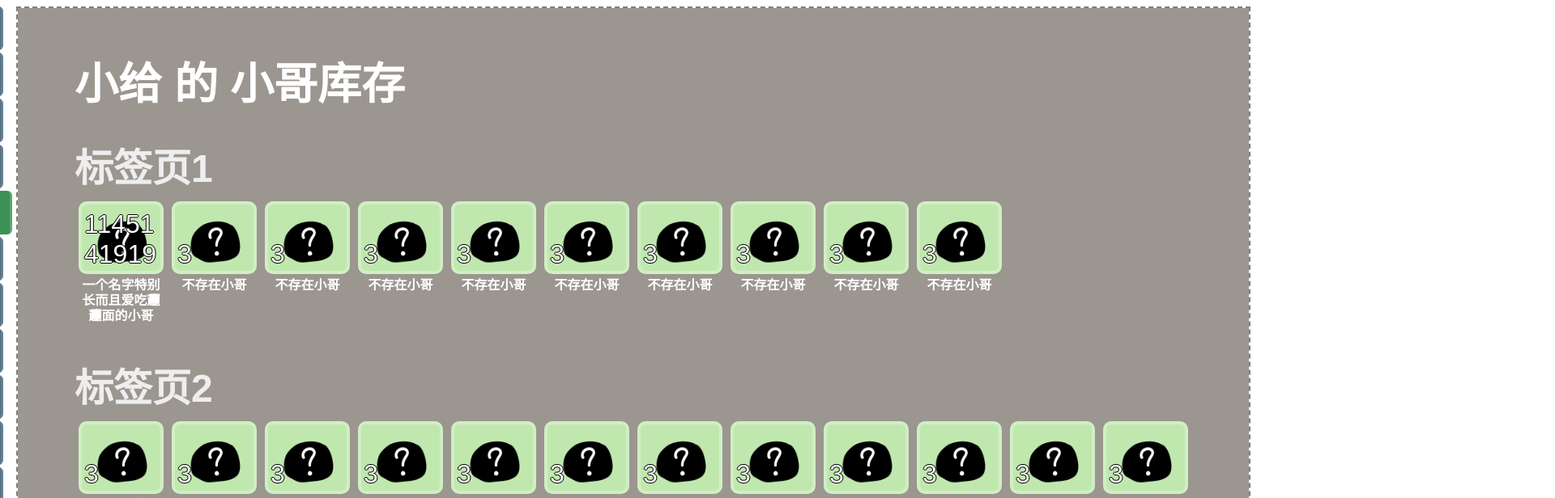
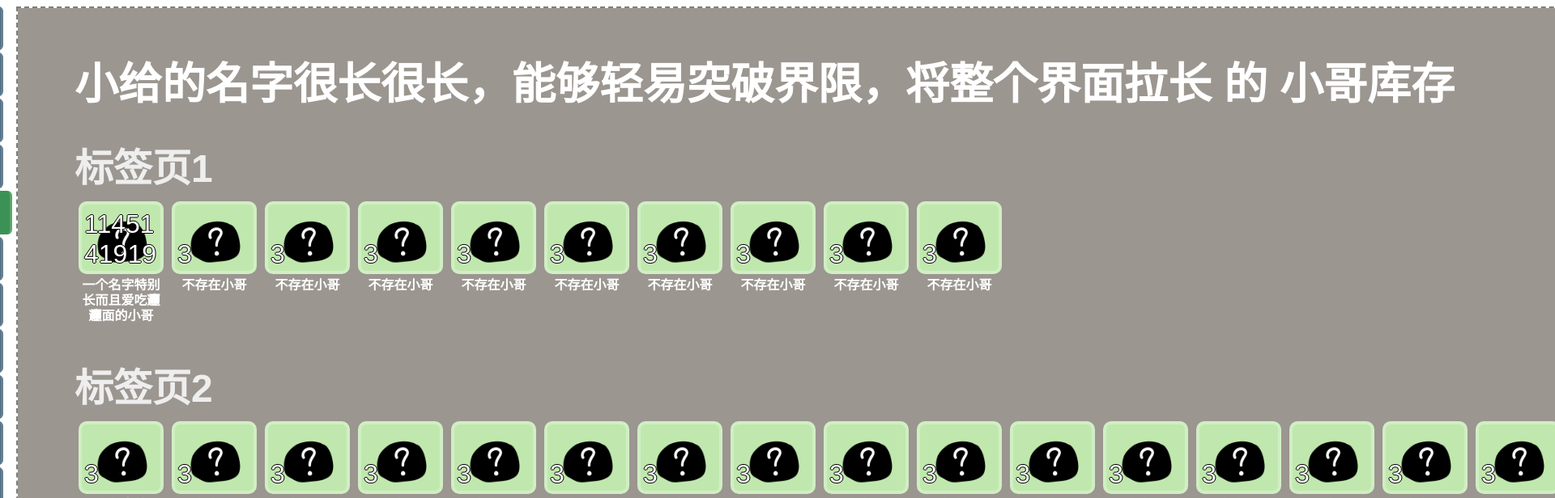
Before and after one commit to kagamibot-team/kagami-bot-frontend, a Vue app: page /storage in a window 1280 px wide. Shown: the top 616 px of the page at 81% size, 1920 px wide, since content can reach past the window. Built offline with nearby package versions, Linux system fonts and the light colour scheme.

Commit message:
再调小一点

```diff
--- a/src/pre_data/storage.json
+++ b/src/pre_data/storage.json
@@ -1,6 +1,6 @@
 {
   "user": {
-    "name": "小给"
+    "name": "小给的名字很长很长，能够轻易突破界限，将整个界面拉长"
   },
   "boxes": [
     {
--- a/src/views/StorageView.vue
+++ b/src/views/StorageView.vue
@@ -27,6 +27,7 @@ const data = load<StorageData>(default_data)
     padding: 50px 70px;
     background-color: #9B9690;
     color: white;
+    width: min-content;
 
     h1 {
         margin: 0;
@@ -43,7 +44,7 @@ const data = load<StorageData>(default_data)
 
     .book-box-list {
         display: grid;
-        grid-template-columns: repeat(12, 1fr);
+        grid-template-columns: repeat(18, 1fr);
     }
 }
 </style>
```
